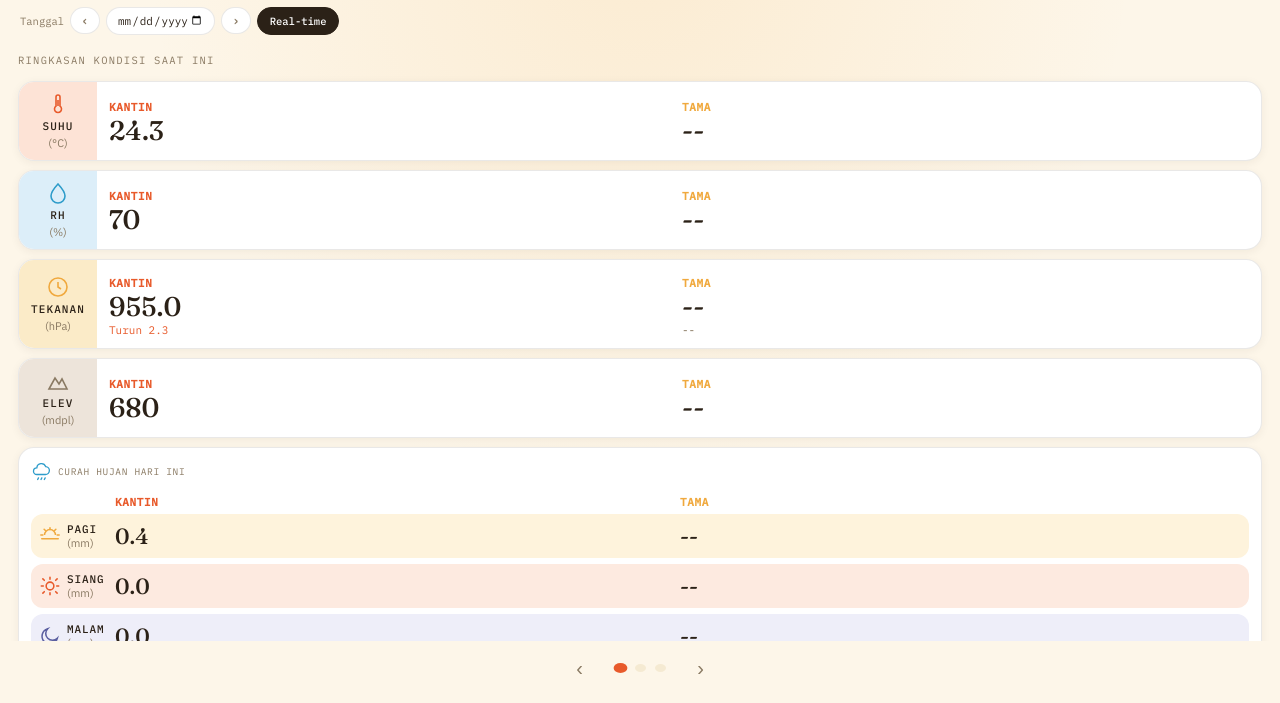
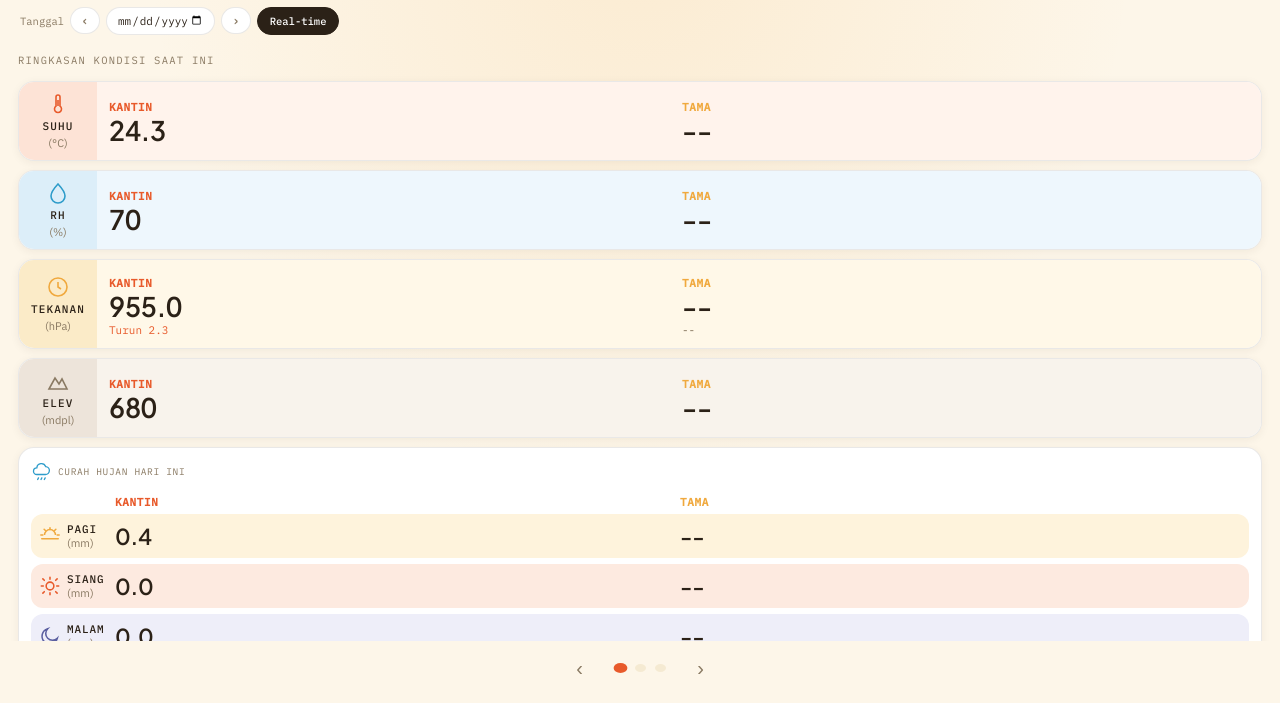
Before and after one commit to christiansuryo/aws-gumitir-dashboard, a plain HTML site: page index.html in a window 1280 px wide. Shown: the part 97-800 px from the top of the page. Drawn offline with nearby package versions, Linux system fonts and the light colour scheme; no server answers.

Commit message:
Update index.html

```diff
--- a/index.html
+++ b/index.html
@@ -5,7 +5,7 @@
 <meta name="viewport" content="width=device-width, initial-scale=1.0, maximum-scale=1.0">
 <title>Automatic Weather Station - Kebun Gunung Gumitir</title>
 <link rel="preconnect" href="https://fonts.googleapis.com">
-<link href="https://fonts.googleapis.com/css2?family=Fraunces:opsz,wght@9..144,400;9..144,500;9..144,600;9..144,700&family=IBM+Plex+Sans:wght@400;500;600&family=IBM+Plex+Mono:wght@400;500&display=swap" rel="stylesheet">
+<link href="https://fonts.googleapis.com/css2?family=Fraunces:opsz,wght@9..144,400;9..144,500;9..144,600;9..144,700&family=IBM+Plex+Sans:wght@400;500;600&family=Plus+Jakarta+Sans:wght@500;600;700&family=IBM+Plex+Mono:wght@400;500&display=swap" rel="stylesheet">
 <script src="https://cdnjs.cloudflare.com/ajax/libs/Chart.js/4.4.0/chart.umd.min.js"></script>
 <style>
   :root{
@@ -577,6 +577,12 @@
   body.tiga .pb .duo-tag, body.tiga .rhd .duo-tag{font-size:11px;}
   body.tiga .pb .duo-sub{font-size:11px;}
   body.tiga .pb .tier-badge.sm, body.tiga .rain-total .tier-badge.sm{font-size:11px; padding:2px 6px;}
+  /* ---------- v3.3.1: font angka modern + latar sisi kanan kartu berwarna ---------- */
+  .pb{background:var(--pb-bg,#fff);}
+  .pb .duo-val, .pb .card-value, .rrow .duo-val, .rrow .rseg-value, .rain-total .duo-val, .rain-total-value{
+    font-family:'Plus Jakarta Sans','IBM Plex Sans',sans-serif; font-weight:600; letter-spacing:-0.01em;}
+  .pb .card-value{font-size:28px;}
+  .pb .duo-val{font-variant-numeric:tabular-nums;}
 </style>
 </head>
 <body>
@@ -610,7 +616,7 @@
     <div class="grid-2">
       <div class="card pcard">
         <div class="pl" style="--pc-bg:#FDE3D6"><svg class="icon" viewBox="0 0 24 24" fill="none" stroke="var(--ember)" stroke-width="1.6"><path d="M12 3a2 2 0 0 0-2 2v9.17a3.5 3.5 0 1 0 4 0V5a2 2 0 0 0-2-2z"/><path d="M12 8v6"/></svg><b>SUHU</b><span>(°C)</span></div>
-        <div class="pb">
+        <div class="pb" style="--pb-bg:#FFF3EC">
           <div class="card-value single-only" hidden><span id="tempNow">--</span></div>
 
           <div class="duo duo-only">
@@ -622,7 +628,7 @@
       </div>
       <div class="card pcard">
         <div class="pl" style="--pc-bg:#DCEEF9"><svg class="icon" viewBox="0 0 24 24" fill="none" stroke="var(--sky)" stroke-width="1.6"><path d="M12 3s7 7.5 7 12a7 7 0 0 1-14 0c0-4.5 7-12 7-12z"/></svg><b>RH</b><span>(%)</span></div>
-        <div class="pb">
+        <div class="pb" style="--pb-bg:#EEF7FD">
           <div class="card-value single-only" hidden><span id="humNow">--</span></div>
 
           <div class="duo duo-only">
@@ -634,7 +640,7 @@
       </div>
       <div class="card pcard">
         <div class="pl" style="--pc-bg:#FBEBC8"><svg class="icon" viewBox="0 0 24 24" fill="none" stroke="var(--gold)" stroke-width="1.6"><circle cx="12" cy="12" r="9"/><path d="M12 7v5l3 2"/></svg><b>TEKANAN</b><span>(hPa)</span></div>
-        <div class="pb">
+        <div class="pb" style="--pb-bg:#FFF8E8">
           <div class="card-value single-only" hidden><span id="presNow">--</span></div>
           <div class="tren-tekanan single-only" id="trenTekanan" hidden>
           <svg class="tren-icon" id="trenIcon" viewBox="0 0 24 24" fill="none" stroke="var(--text-dim)" stroke-width="2">
@@ -651,7 +657,7 @@
       </div>
       <div class="card pcard">
         <div class="pl" style="--pc-bg:#EDE4DA"><svg class="icon" viewBox="0 0 24 24" fill="none" stroke="var(--text-dim)" stroke-width="1.6"><path d="M3 20l6-11 4 6 3-5 5 10z"/></svg><b>ELEV</b><span>(mdpl)</span></div>
-        <div class="pb">
+        <div class="pb" style="--pb-bg:#F8F3EC">
           <div class="card-value single-only" hidden><span id="altNow">--</span></div>
 
           <div class="duo duo-only">
@@ -734,7 +740,7 @@
             <path d="M12 17l4-5" stroke-linecap="round"/>
             <circle cx="12" cy="17" r="1.3" fill="var(--ember)" stroke="none"/>
           </svg><b>ANGIN</b><span>(km/jam)</span></div>
-        <div class="pb">
+        <div class="pb" style="--pb-bg:#FFF3EC">
           <div class="speedo-row single-only" hidden>
           <div>
             <svg class="gauge-svg" viewBox="0 0 100 70">
@@ -764,7 +770,7 @@
             <path d="M5 12.5a11 11 0 0 1 14 0M7.8 15.8a7 7 0 0 1 8.4 0M10.6 19a3 3 0 0 1 2.8 0" stroke-linecap="round"/>
             <circle cx="12" cy="19.5" r="0.9" fill="var(--sky)" stroke="none"/>
           </svg><b>STATUS</b><span>sistem</span></div>
-        <div class="pb">
+        <div class="pb" style="--pb-bg:#EEF5F8">
           <div class="single-only" hidden>
           <div class="metric-row"><div class="k">Data terakhir</div><div class="v" id="statusWaktu" style="font-size:12px">--</div></div>
           <div class="metric-row"><div class="k">Kondisi</div><div class="v"><span class="tier-badge" id="statusBadge">--</span></div></div>
@@ -1006,7 +1012,10 @@ const WIND_MAX_KMH = 54; // km/jam (setara 15 m/s)
 //        Angin menampilkan angin MAKS lengkap dengan keterangan
 //        (Tenang..Kuat) berskala sama dengan angin rata-rata; Status Sistem
 //        menampilkan jam, tanggal kecil, kondisi, dan versi firmware ringkas.
-const DASHBOARD_VERSION = "3.3.0";
+// v3.3.1 - Font angka di kartu Page 1 diganti ke Plus Jakarta Sans (lebih
+//        modern daripada Fraunces); sisi kanan kartu parameter diberi tint
+//        tipis senada panel kirinya (Suhu, RH, Tekanan, ELEV, Angin, Status).
+const DASHBOARD_VERSION = "3.3.1";
 document.getElementById('versionBadge').textContent = 'v' + DASHBOARD_VERSION;
 document.getElementById('todayDate').textContent =
   new Date().toLocaleDateString('id-ID', { weekday: 'long', day: 'numeric', month: 'long', year: 'numeric' });
```
